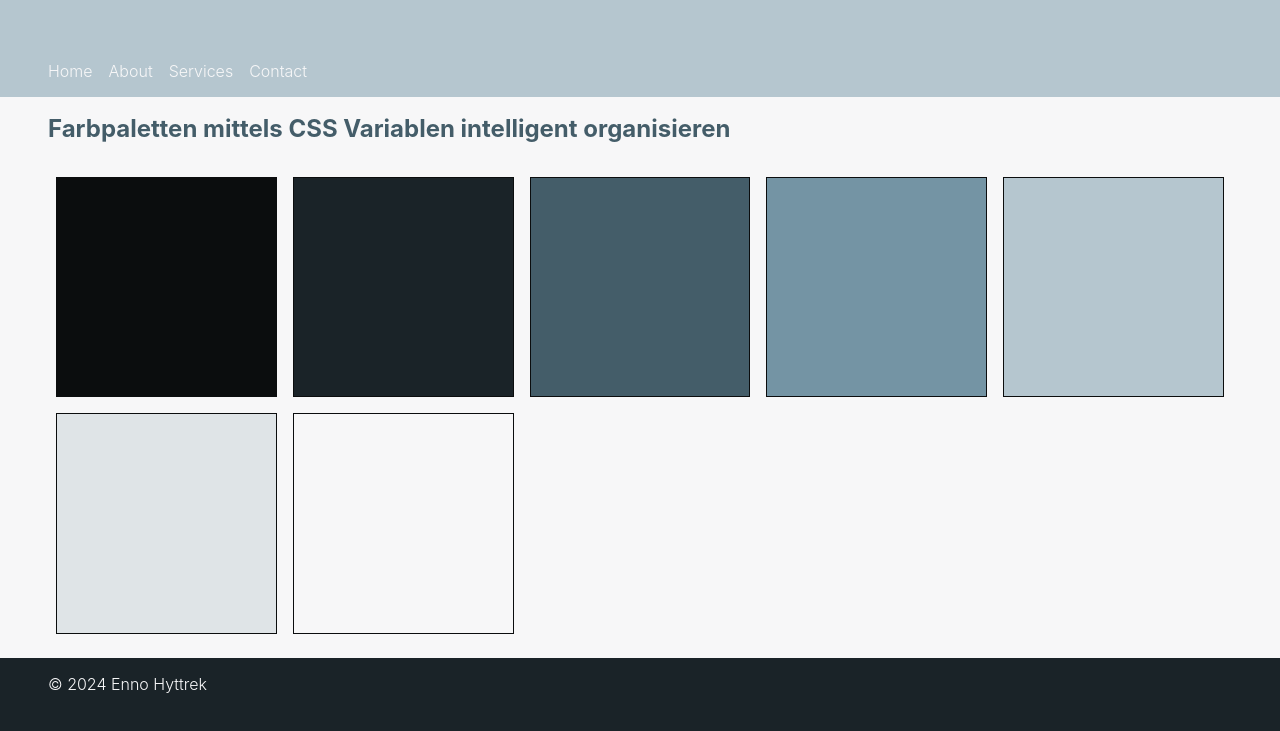
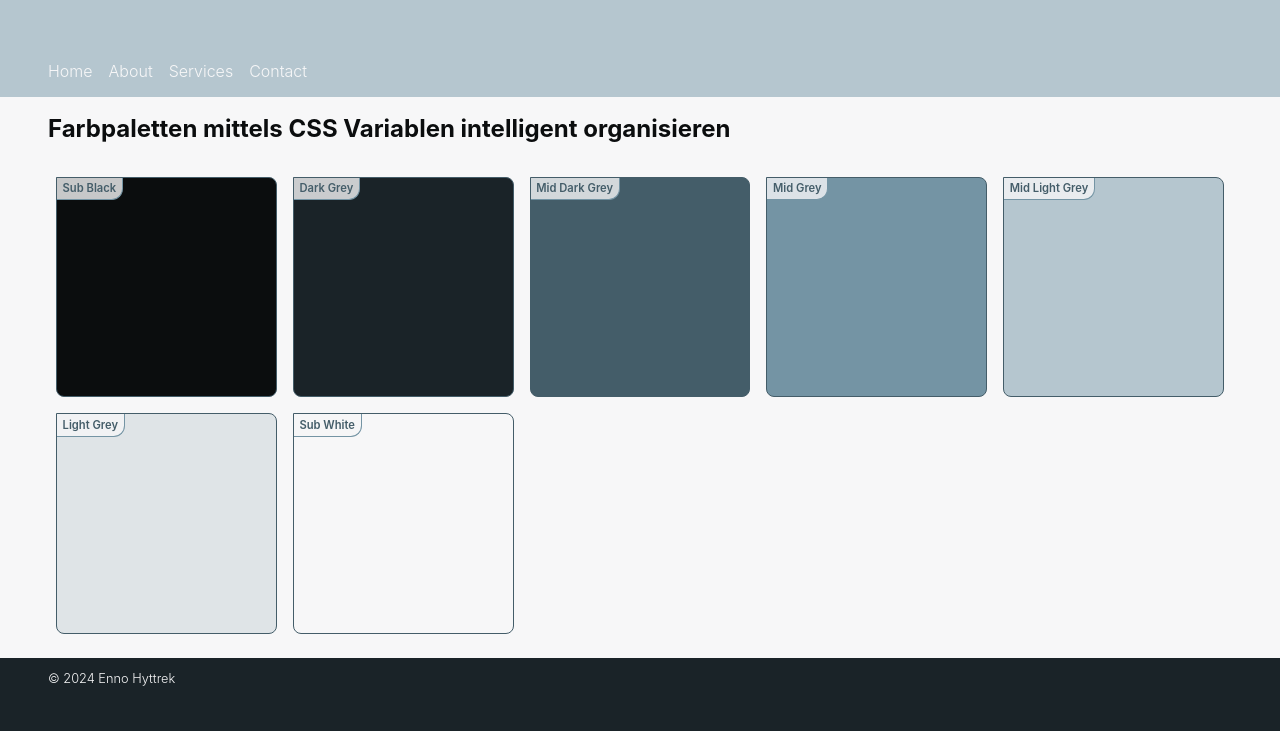
Before and after one commit to ehy-training/ennos-sandbox, a plain HTML site: page index.html in a window 1280 px wide. Shown: the part 61-792 px from the top of the page. Drawn offline with Linux system fonts and the light colour scheme; a web font is replaced by a local one.

Commit message:
Version: 1.0

```diff
--- a/index.html
+++ b/index.html
@@ -31,13 +31,13 @@
         <section class="container comp color-palette">
             <h2>Farbpaletten mittels CSS Variablen intelligent organisieren</h2>
             <div class="flex-box">
-                <div><div></div></div>
-                <div><div></div></div>
-                <div><div></div></div>
-                <div><div></div></div>
-                <div><div></div></div>
-                <div><div></div></div>
-                <div><div></div></div>
+                <div><div><p>Sub Black</p></div></div>
+                <div><div><p>Dark Grey</p></div></div>
+                <div><div><p>Mid Dark Grey</p></div></div>
+                <div><div><p>Mid Grey</p></div></div>
+                <div><div><p>Mid Light Grey</p></div></div>
+                <div><div><p>Light Grey</p></div></div>
+                <div><div><p>Sub White</p></div></div>
             </div>
         </section>
 
--- a/style.css
+++ b/style.css
@@ -72,6 +72,10 @@ body {
     line-height: 1.3;
 }
 
+footer {
+    font-size: 0.8em;
+}
+
 /*---------------------
 COLOR & STYLE
 ---------------------*/
@@ -88,8 +92,11 @@ COLOR & STYLE
     --color-light-grey: hsl(var(--color-base), 13%, 89%);
     --color-sub-white: hsl(var(--color-base), 3%, 97%);
 
-      /**Accent Colors**/
+    /**Accent Colors**/
     --color-accent-a: hsl(30,89%,42%);
+
+    /**Transparent Backgrounds**/
+    --color-trans-light: hsla(var(--color-base), 3%, 97%,0.8);
 
 }
 
@@ -133,6 +140,24 @@ COMPONENTS
 Comp Color Palette
 --------**/
 
+.comp.color-palette {
+    position: relative;
+    color: var(--color-sub-black);
+}
+
+.comp.color-palette p {
+position: absolute;
+display: inline-block;
+background: var(--color-trans-light);
+padding:0.3em 0.5em;
+font-size: 0.7em;
+font-weight: 600;
+color: var(--color-mid-dark-grey);
+border-radius: 0 0 1em 0;
+border-right: 1px solid var(--color-mid-grey);
+border-bottom: 1px solid var(--color-mid-grey);
+}
+
 .comp.color-palette>div>div {
     width: 100%;
     height: calc(100vw - (var(--layout-base-margin) * 2));
@@ -142,7 +167,8 @@ Comp Color Palette
 .comp.color-palette>div>div>div {
     width: 100%;
     height: 100%;
-    border: 1px solid var(--color-sub-black);
+    border: 1px solid var(--color-mid-dark-grey);
+    border-radius: 0 0.5em 0.5em;
 }
 
 .comp.color-palette>div>div:nth-child(1)>div {
```
